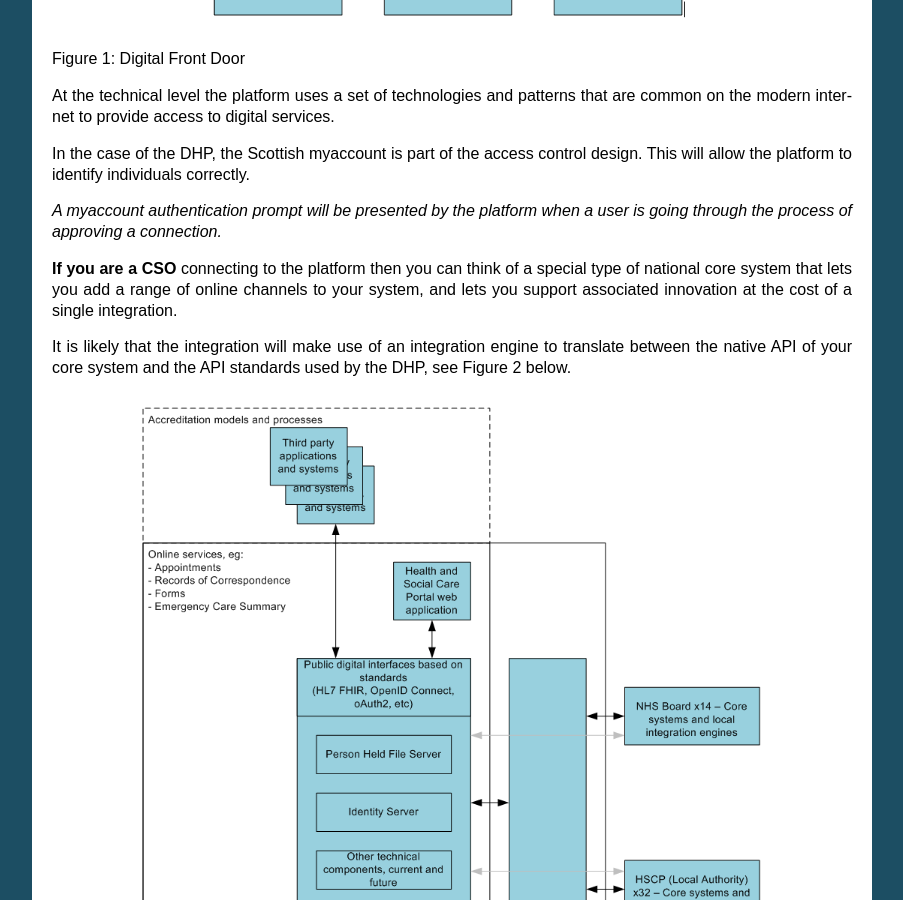
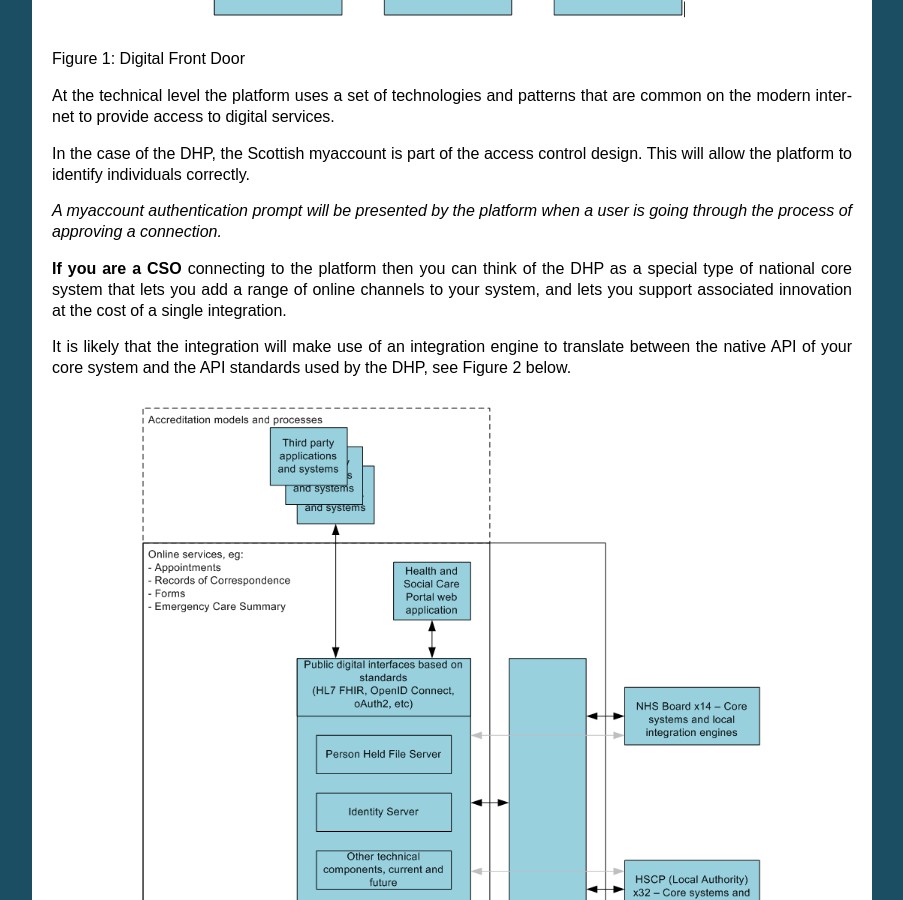
Before and after one commit to adkendall/DHPDocs, a Sphinx documentation site: the page built from docs/intro.rst, in a window 1280 px wide and 900 px high, scrolled down 1251 px. Shown: the whole window, without its empty margins (198-1101 px from the left). Built offline with Sphinx 7.4.7, drawn with Linux system fonts in a browser that asks for light colours.

Commit message:
Update intro.rst

```diff
--- a/docs/intro.rst
+++ b/docs/intro.rst
@@ -61,7 +61,7 @@ correctly.
 *A myaccount authentication prompt will be presented by the platform
 when a user is going through the process of approving a connection.*
 
-**If you are a CSO** connecting to the platform then you can think of a
+**If you are a CSO** connecting to the platform then you can think of the DHP as a
 special type of national core system that lets you add a range of online
 channels to your system, and lets you support associated innovation at
 the cost of a single integration.
```
